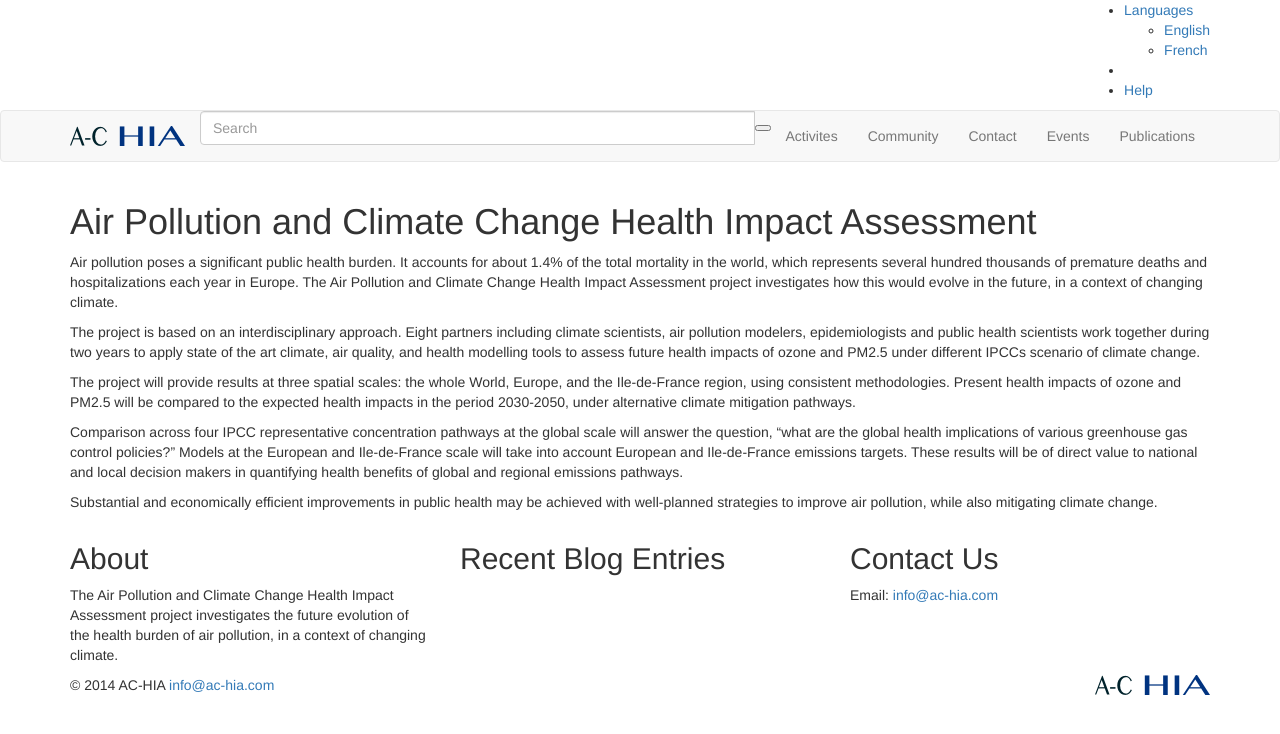
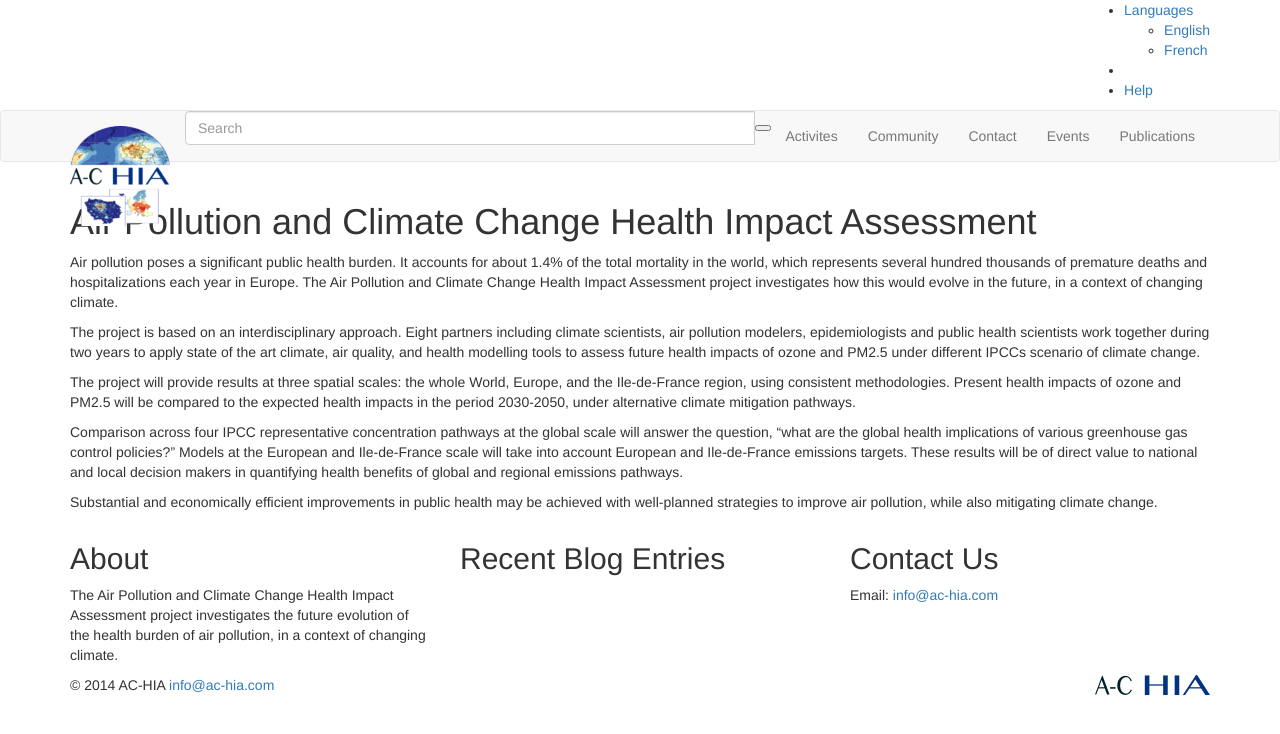
Before and after one commit to vlikhvar/achia, a Jekyll site: the page built from index.md, in a window 1280 px wide. Shown: the top 734 px of the page. Built offline with Jekyll 4.4.1, drawn with Linux system fonts in a browser that asks for light colours; nearby versions of some CDN libraries; library files that are not in the unit come from our copies; Markdown is read by kramdown in place of the engine named in the settings.

Commit message:
changed logo in header, and made header taller

```diff
--- a/_includes/themes/unify/default.html
+++ b/_includes/themes/unify/default.html
@@ -68,7 +68,7 @@
               <img id="logo-header" src="{{ ASSET_PATH }}/img/logo1-default.png" alt="Logo">
             </a>
             -->
-            <a class="navbar-brand" href="{{ HOME_PATH }}"><img id="logo-header" src="{{ ASSET_PATH }}/../../images/logo_ACHIA_text20.png" alt="Logo" /></a>
+            <a class="navbar-brand" href="{{ HOME_PATH }}"><img id="logo-header" src="{{ ASSET_PATH }}/../../images/logo_ACHIA_100.png" alt="Logo" /></a>
           </div>
 
           <div class="collapse navbar-collapse navbar-responsive-collapse">
--- a/assets/themes/unify/css/headers/header1.css
+++ b/assets/themes/unify/css/headers/header1.css
@@ -132,6 +132,7 @@
 	font-size: 15px;
 	font-weight:400;
 	padding: 9px 20px;
+	padding: 70px 20px 9px 20px;
 	text-transform: uppercase;
 }
 
```
Also changed, not shown: assets/images/logo_ACHIA_100.png (added).
